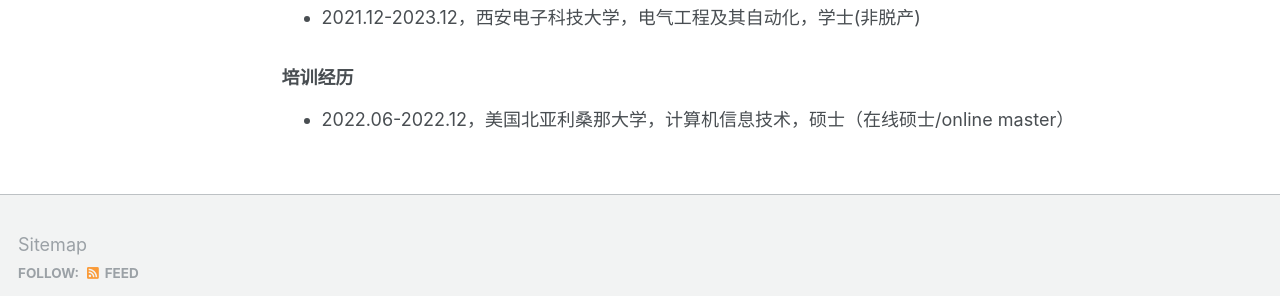
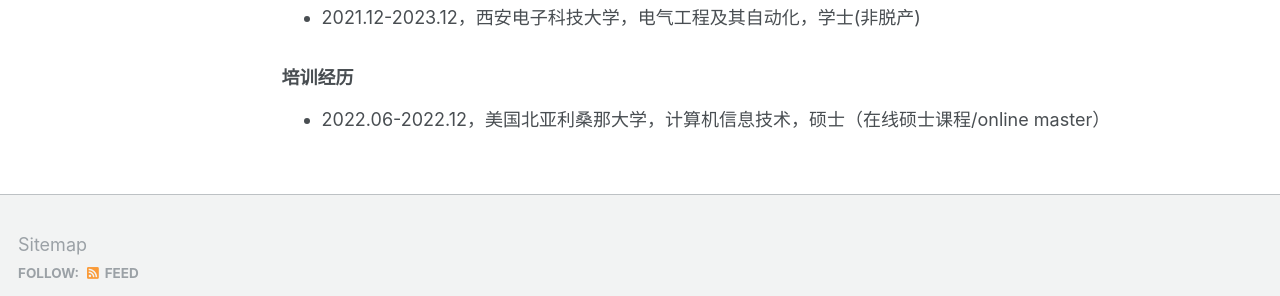
Before and after one commit to wuliangshun/wuliangshun.github.io, a Jekyll site: the page built from _pages/cv.md, in a window 1280 px wide and 900 px high, scrolled down 5552 px. Shown: the part 551-847 px from the top of the window. Built offline with Jekyll 4.4.1, drawn with Linux system fonts in a browser that asks for light colours.

Commit message:
first commit

```diff
--- a/_pages/cv.md
+++ b/_pages/cv.md
@@ -159,4 +159,4 @@ IEEE会员、中国通信工业协会（CCIA）会员、中国人工智能学会
 * 2021.12-2023.12，西安电子科技大学，电气工程及其自动化，学士(非脱产)
 
 ### 培训经历
-* 2022.06-2022.12，美国北亚利桑那大学，计算机信息技术，硕士（在线硕士/online master）
+* 2022.06-2022.12，美国北亚利桑那大学，计算机信息技术，硕士（在线硕士课程/online master）
```
